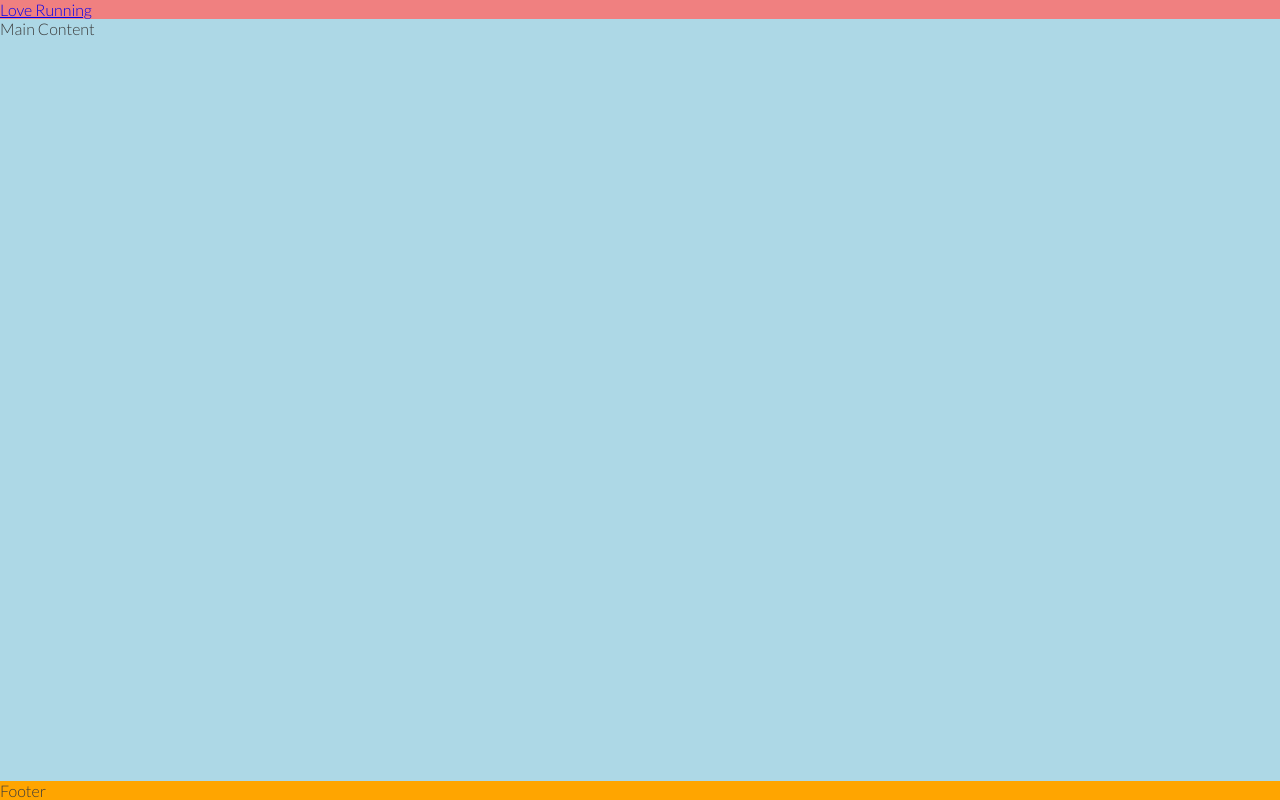
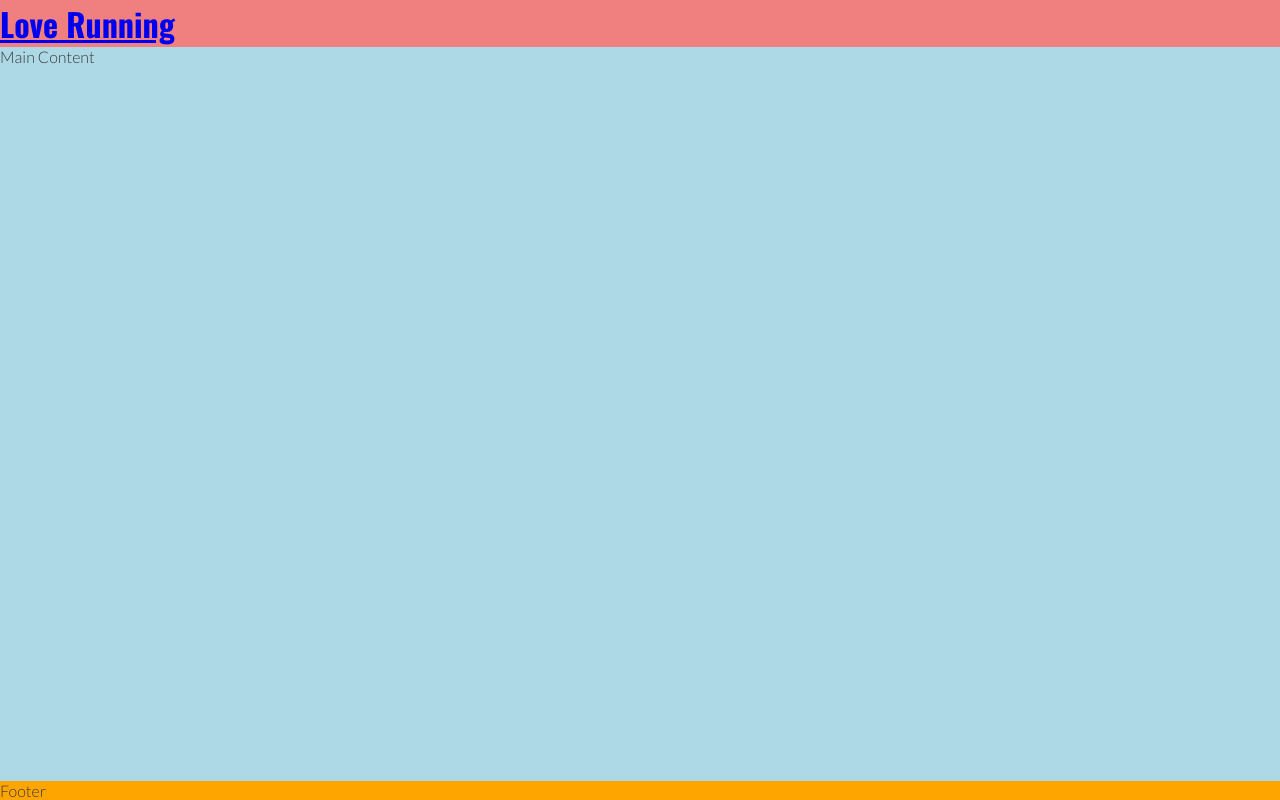
Before and after one commit to qnessa/Love-Running-, a plain HTML site: page index.html in a window 1280 px wide. Drawn offline with nearby package versions, Linux system fonts and the light colour scheme.

Commit message:
Add logo to header with Oswald font

```diff
--- a/index.html
+++ b/index.html
@@ -20,10 +20,7 @@
 <body>
   <!--Header-->
   <header>
-    <a href="index.html"
-    <h1 id="logo">Love Running</h1>
-
-  </a>
+    <a href="index.html"><h1 id="logo">Love Running</h1></a>
   </header>
 
   <!--Main content-->
```
